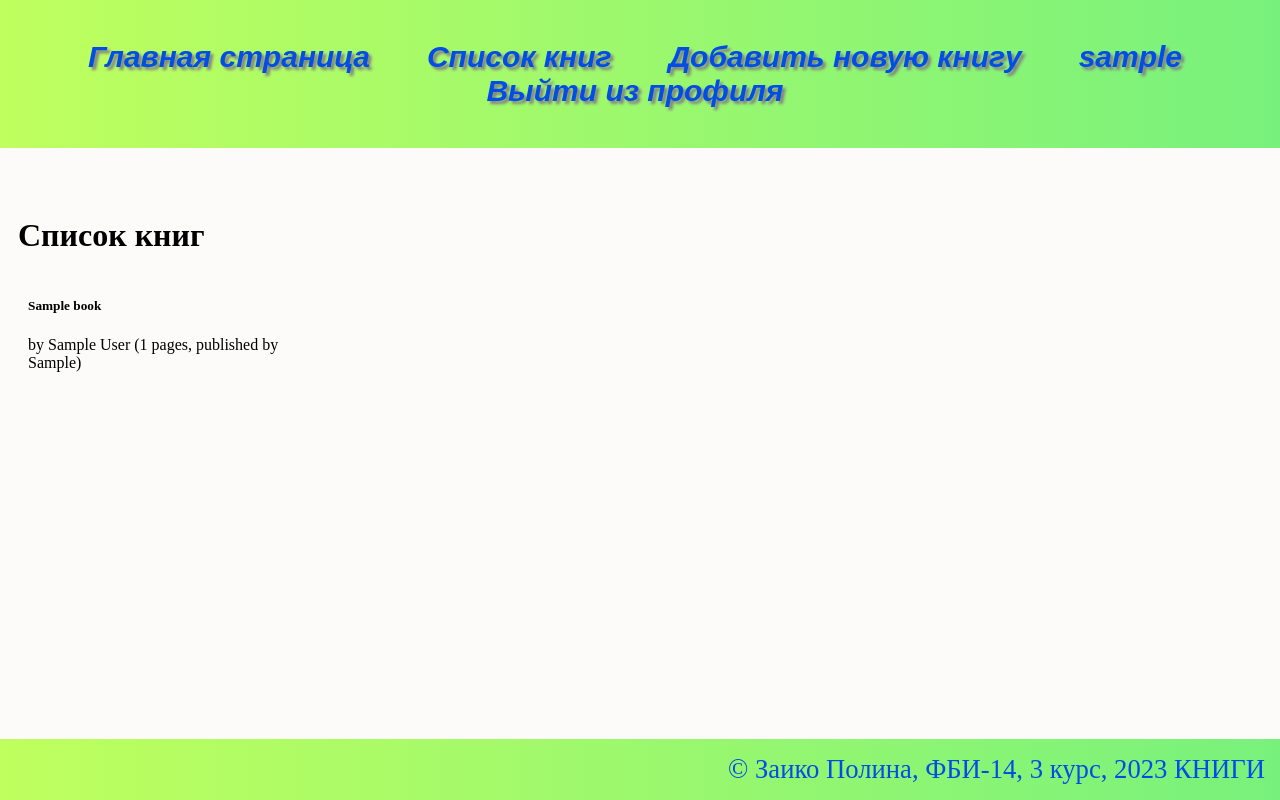
After one commit to PolinaZaiko/RGR2, a Flask app: page /rgr/list in a window 1280 px wide. The commit adds this page. Run offline with Flask 3, Linux system fonts and the light colour scheme; a user stored in the database is signed in; tables that the repository leaves empty hold one stand-in row (values such as "Sample post"); some libraries are stand-ins or nearby versions.

Commit message:
Половинка

```diff
--- a/rgr.py
+++ b/rgr.py
@@ -1,4 +1,4 @@
-from flask import Blueprint, abort, request, render_template, redirect
+from flask import Blueprint, abort, request, render_template, redirect, url_for
 from Db import db
 from werkzeug.security import check_password_hash, generate_password_hash
 from flask_login import login_user, login_required, current_user, logout_user
@@ -14,12 +14,11 @@ def start():
 
 @rgr.route ("/rgr")
 def main():
-    return render_template('rgr.html')
+    if current_user.is_authenticated:
+        return render_template('rgr.html', username=current_user.username)
+    else:
+        return render_template('rgr.html')
 
-@rgr.route ("/rgr")
-def aut():
-    username = current_user.username
-    return render_template('rgr.html', username=username)
 
 @rgr.route('/logout')
 @login_required
@@ -106,18 +105,30 @@ def login():
     login_user(my_user, remember=False)
     return redirect("/rgr")
 
+@rgr.route ("/rgr/add_book", methods=["GET", "POST"])
+@login_required
+def add_book():
+    #проверка на администратора
+    if current_user.username != 'polina':
+        return redirect(url_for('rgr'))
+    if request.method == "POST":
+        title = request.form.get("title")
+        author = request.form.get("author")
+        pages = request.form.get("pages")
+        publisher = request.form.get("publisher")
+        if title and author and pages and publisher:
+            new_book = books(title=title, author=author, pages=pages, publisher=publisher)
+            db.session.add(new_book)
+            db.session.commit()
+            return redirect(url_for('rgr.list'))
+        else:
+            return render_template("add_book.html", error="Заполните все поля!")
+    return render_template("add_book.html")
 
-# @rgr.route ('/rgr/api', methods = ['POST'])
-# def api():
-#     data = request.json
 
-#     if data [''] == '':
-#         return  (data[''])
-
-#     if data[''] == '':
-#         return  (data [''])
-
-#     if data[''] == '':
-#         return (data[''])
-
-#     abort (400)
+@rgr.route("/rgr/list", methods=["GET"])
+@login_required
+def list():
+    page = request.args.get('page', 1, type=int)
+    pagination = books.query.paginate(page=page, per_page=20, error_out=False)
+    return render_template('list.html', pagination=pagination)
--- a/static/main.css
+++ b/static/main.css
@@ -1,5 +1,5 @@
 body {
-    background-color: #869deb;
+    background-color: rgb(253, 250, 250);
     color: #000000;
   }
 
@@ -22,10 +22,10 @@ header {
 
 footer {
   background-image: linear-gradient(to right, rgb(191, 255, 94), rgb(120, 241, 124));
-    color: rgb(13, 83, 168);
+    color: rgb(1, 77, 230);
     padding: 15px;
-    font-size: 16pt;
-    font-style: italic;
+    font-size: 20pt;
+    font-style: arial;
     text-align: right;
     position: fixed;
     bottom: 0;
@@ -53,5 +53,40 @@ footer {
 
 .current {
     display: inline-block;
-    margin-right: 15px;
+    margin-right: 20px;
+    color: white;
 }
+
+.current a {
+  color: rgb(1, 77, 230);
+  text-decoration: none;
+  text-shadow: 3px 3px 3px gray;
+  font-weight: bold;
+  margin-right: 30px;
+  font-size: 30px;;
+}
+
+.current a:hover {
+  color: rgb(237, 7, 87);
+  font-size: 31px;
+}
+
+/* Свойство display: grid; превращает элемент с классом .row в грид-контейнер.
+Это означает, что все прямые дочерние элементы этого контейнера теперь будут
+автоматически размещаться внутри этой сетки. */
+
+/* Свойство grid-template-columns: 1fr 1fr 1fr 1fr; определяет структуру колонок
+внутри грид-контейнера. В данном случае у нас будет 4 колонки равной ширины.  */
+
+/* 1fr - это единица измерения в CSS Grid, которая означает "одна доля доступного
+пространства". Таким образом, если у нас есть 4 колонки по 1fr, каждая колонка
+займет одну четверть всего доступного пространства в грид-контейнере. */
+
+.row {
+  margin-left: 10px;
+  display: grid;
+  grid-template-columns: 1fr 1fr 1fr 1fr;
+  grid-column-gap: 10px; /* расстояние между колонками */
+  grid-row-gap: 10px; /* расстояние между рядами */
+
+}
--- a/templates/base.html
+++ b/templates/base.html
@@ -14,8 +14,9 @@
 <body>
     <header>
         <ul>
-            <li class="current"><a href="/rgr">Список книг</a></li>
-            <li class="current"><a href="">Добавить новую книгу</a></li>
+            <li class="current"><a href="/rgr">Главная страница</a></li>
+            <li class="current"><a href="/rgr/list">Список книг</a></li>
+            <li class="current"><a href="/rgr/add_book">Добавить новую книгу</a></li>
             {% if current_user.is_authenticated %}
             <li class="current"><a href="">{{ current_user.username }}</a></li>
             <li class="current"><a href="/logout">Выйти из профиля</a></li>
--- /dev/null
+++ b/templates/list.html
@@ -0,0 +1,20 @@
+{% extends 'base.html' %}
+{% block main %}
+    <h1>Список книг</h1>
+
+    <div class="row">
+        {% for book in pagination.items %}
+            <div>
+                <h5>{{ book.title }}</h5>
+                <p>by {{ book.author }} ({{ book.pages }} pages, published by {{ book.publisher }})</p>
+            </div>
+        {% endfor %}
+    </div>
+    {% if pagination.has_next %}
+        <a href="/rgr/list?page={{ pagination.next_num }}">Далее</a>
+    {% endif %}
+    {% if pagination.page != 1 %}
+    <a href="/rgr/list?page={{ pagination.prev_num }}">Назад</a>
+    {% endif %}
+
+{% endblock %}
--- a/templates/login.html
+++ b/templates/login.html
@@ -1,8 +1,6 @@
 {% extends 'base.html' %}
 
 {% block main%}
-
-    <a href="/rgr">Главная страница</a>
     <form method="POST">
         <h1>Вход</h1>
         <h2>Пожалуйста, авторизуйтесь</h2>
--- a/templates/register.html
+++ b/templates/register.html
@@ -1,7 +1,6 @@
 {% extends 'base.html' %}
 
 {%block main%}
-    <a href="/rgr">Главная страница </a>
     <form method="POST">
         <h1>Страница регистрации</h1>
 
--- a/templates/rgr.html
+++ b/templates/rgr.html
@@ -1,3 +1,4 @@
 {% extends 'base.html' %}
 {% block main %}
+<div>Добавро пожаловать</div>
 {% endblock %}
```
Also changed, not shown: Db/models.py (+5 -3 lines), static/rgr.js (deleted, +0 -29 lines), templates/add_book.html (added, +19 -0 lines), 1 other file.
